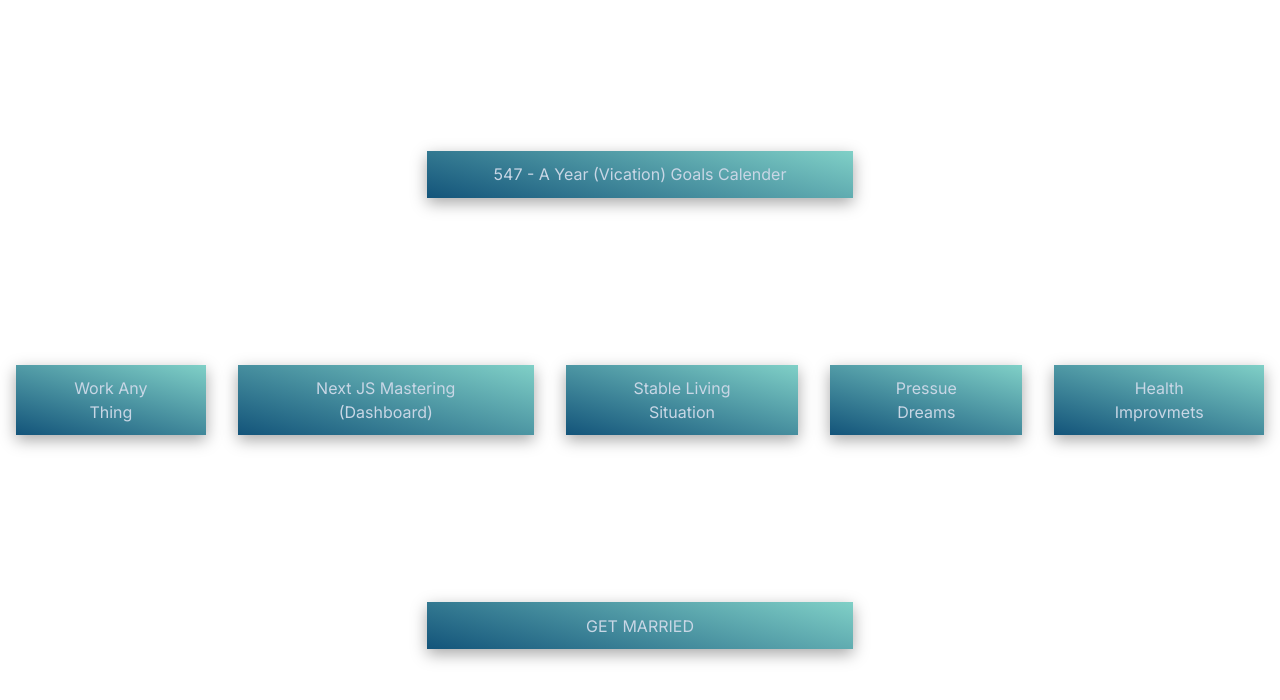
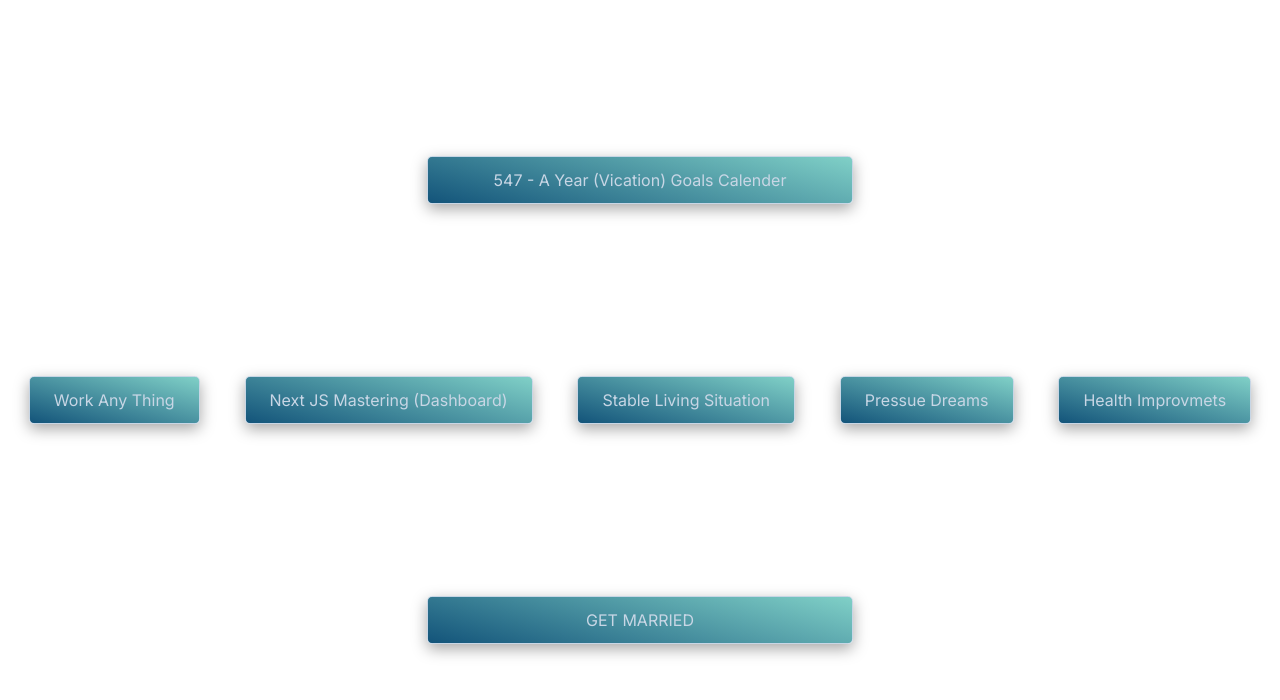
Before and after one commit to Mostafa-El-Masry/dashboardv.4, a Next.js app: page / in a window 1280 px wide. Shown: the top 700 px of the page. Built offline with nearby package versions, Linux system fonts and the light colour scheme.

Commit message:
update css

```diff
--- a/app/globals.css
+++ b/app/globals.css
@@ -31,14 +31,23 @@ h2 {
 
 .Link {
     display: inline-block;
+    text-align: center;
     font-size: 1rem;
     background-image: radial-gradient(circle 248px at center, #16d9e3 0%, #30c7ec 47%, #46aef7 100%);
     background-image: linear-gradient(15deg, #13547a 0%, #80d0c7 100%);
     box-shadow: rgba(0, 0, 0, 0.35) 0px 5px 15px;
     color: #c8d6e5;
     margin: 1rem;
-    padding: .7rem 2.5rem;
-    min-width: 2.5rem;
+    padding: .7rem 1.5rem;
+    min-width: 7rem;
+    transition: all ease-in-out 300ms ;
+    border: 1px solid ;
+    border-radius: .3rem;
+}
+.Link:hover {
+    transform: scale(1.1);
+    transition: all ease-in-out 300ms;
+    border: 1px solid #fff;
 }
 
 
```
